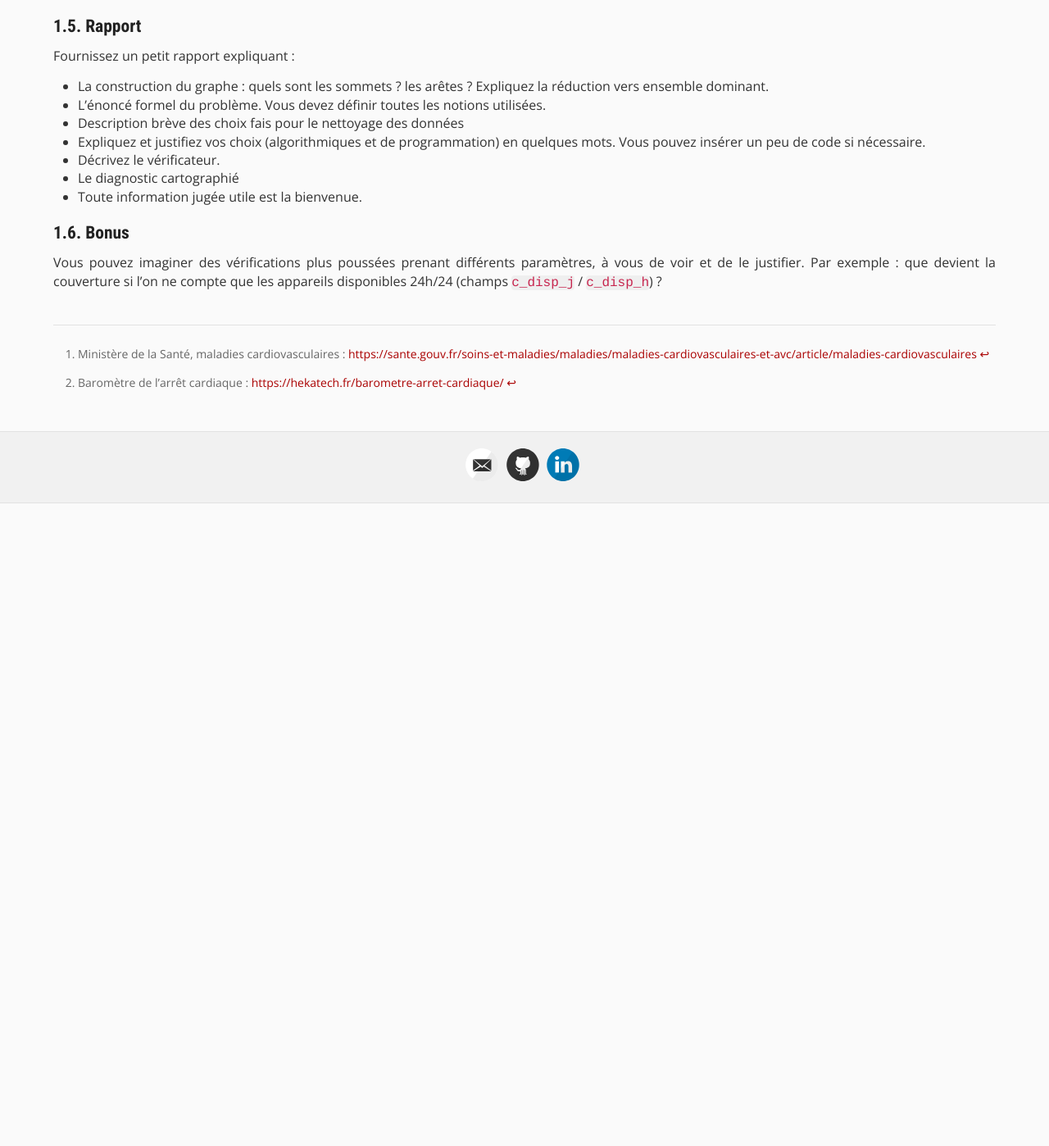
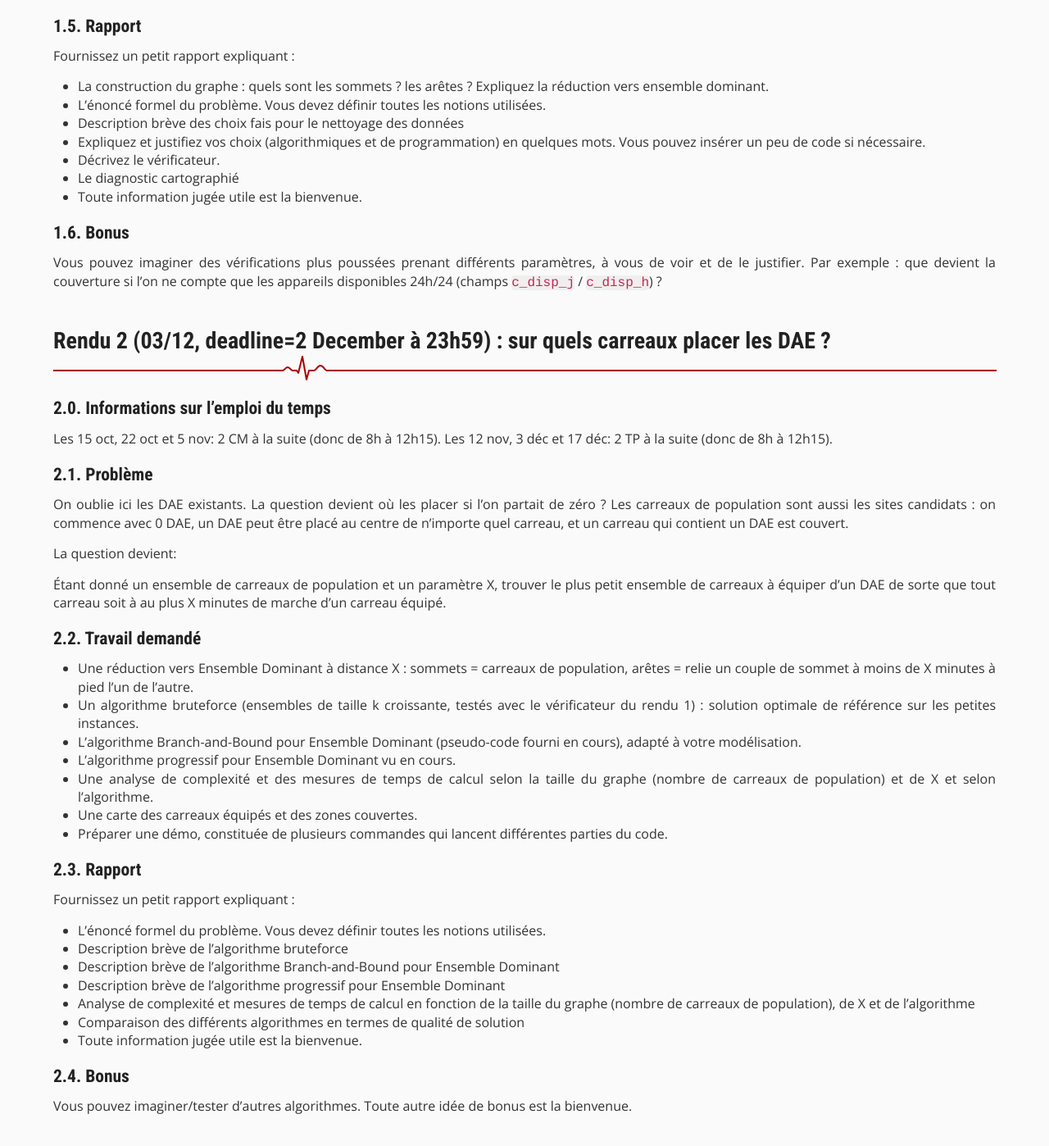
Before and after one commit to MaximeGonthier/MaximeGonthier.github.io, a Jekyll site: the page built from teaching.md, in a window 1280 px wide and 1400 px high, scrolled down 2360 px. Shown: the whole window at 82% size. Built offline with Jekyll 4.4.1, drawn with Linux system fonts in a browser that asks for light colours; before the commit the page ends 2974 px from its top, so only the background shows below that.

Commit message:
updated teaching

```diff
--- a/teaching.md
+++ b/teaching.md
@@ -158,6 +158,52 @@ Fournissez un petit rapport expliquant :
 
 Vous pouvez imaginer des vérifications plus poussées prenant différents paramètres, à vous de voir et de le justifier. Par exemple : que devient la couverture si l'on ne compte que les appareils disponibles 24h/24 (champs `c_disp_j` / `c_disp_h`) ?
 
+## Rendu 2 (03/12, deadline=2 December à 23h59) : sur quels carreaux placer les DAE ?
+{: #rendu-2 .section-heading .section-heading--ecg}
+
+<div class="ecg-divider" aria-hidden="true">
+  <span class="ecg-line ecg-line--before"></span>
+  <svg class="ecg-beat" viewBox="0 0 72 34" width="72" height="34" focusable="false"><path pathLength="1" d="M0 20H10C12 20 13 16 16 16C19 16 20 20 22 20H27L29 23L34 3L39 31L42 20H48C51 20 52 14 56 14C60 14 61 20 64 20H72"/></svg>
+  <span class="ecg-line ecg-line--after"></span>
+</div>
+
+### 2.0. Informations sur l'emploi du temps
+Les 15 oct, 22 oct et 5 nov: 2 CM à la suite (donc de 8h à 12h15).
+Les 12 nov, 3 déc et 17 déc: 2 TP à la suite (donc de 8h à 12h15).
+
+### 2.1. Problème
+
+On oublie ici les DAE existants. La question devient où les placer si l'on partait de zéro ? Les carreaux de population sont aussi les sites candidats : on commence avec 0 DAE, un DAE peut être placé au centre de n'importe quel carreau, et un carreau qui contient un DAE est couvert.
+
+La question devient:
+> Étant donné un ensemble de carreaux de population et un paramètre X, trouver le plus petit ensemble de carreaux à équiper d'un DAE de sorte que tout carreau soit à au plus X minutes de marche d'un carreau équipé.
+
+### 2.2. Travail demandé
+
+- Une réduction vers Ensemble Dominant à distance X : sommets = carreaux de population, arêtes = relie un couple de sommet à moins de X minutes à pied l'un de l'autre.
+- Un algorithme bruteforce (ensembles de taille k croissante, testés avec le vérificateur du rendu 1) : solution optimale de référence sur les petites instances.
+- L'algorithme Branch-and-Bound pour Ensemble Dominant (pseudo-code fourni en cours), adapté à votre modélisation.
+- L'algorithme progressif pour Ensemble Dominant vu en cours.
+- Une analyse de complexité et des mesures de temps de calcul selon la taille du graphe (nombre de carreaux de population) et de X et selon l'algorithme.
+- Une carte des carreaux équipés et des zones couvertes.
+- Préparer une démo, constituée de plusieurs commandes qui lancent différentes parties du code.
+
+### 2.3. Rapport
+
+Fournissez un petit rapport expliquant :
+
+- L'énoncé formel du problème. Vous devez définir toutes les notions utilisées.
+- Description brève de l'algorithme bruteforce
+- Description brève de l'algorithme Branch-and-Bound pour Ensemble Dominant
+- Description brève de l'algorithme progressif pour Ensemble Dominant
+- Analyse de complexité et mesures de temps de calcul en fonction de la taille du graphe (nombre de carreaux de population), de X et de l'algorithme
+- Comparaison des différents algorithmes en termes de qualité de solution
+- Toute information jugée utile est la bienvenue.
+
+### 2.4. Bonus
+
+Vous pouvez imaginer/tester d'autres algorithmes. Toute autre idée de bonus est la bienvenue.
+
 </div>
 
 <div lang="en" markdown="1">
@@ -279,6 +325,53 @@ Provide a short report explaining:
 
 You can design more thorough checks that take other parameters into account; it is up to you, as long as you justify them. For example: how does coverage change if you only count devices available 24/7 (fields `c_disp_j` / `c_disp_h`)?
 
+## Milestone 2 (Dec 3, deadline=December 2 at 23h59): which cells should get the AEDs?
+{: #milestone-2 .section-heading .section-heading--ecg}
+
+<div class="ecg-divider" aria-hidden="true">
+  <span class="ecg-line ecg-line--before"></span>
+  <svg class="ecg-beat" viewBox="0 0 72 34" width="72" height="34" focusable="false"><path pathLength="1" d="M0 20H10C12 20 13 16 16 16C19 16 20 20 22 20H27L29 23L34 3L39 31L42 20H48C51 20 52 14 56 14C60 14 61 20 64 20H72"/></svg>
+  <span class="ecg-line ecg-line--after"></span>
+</div>
+
+### 2.0. Schedule
+
+- Oct 15, Oct 22 and Nov 5: two lectures back to back (so from 8:00 to 12:15).
+- Nov 12, Dec 3 and Dec 17: two lab sessions back to back (so from 8:00 to 12:15).
+
+### 2.1. Problem
+
+Here we set the existing AEDs aside: where would you place them if you were starting from scratch? The population cells are also the candidate sites: you start with 0 AEDs, an AED can be placed at the center of any cell, and a cell that contains an AED is covered.
+
+The question becomes:
+> Given a set of population cells and a parameter X, find the smallest set of cells to equip with an AED such that every cell is within X minutes' walk of an equipped cell.
+
+### 2.2. Required work
+
+- A reduction to Dominating Set at distance X: vertices = population cells, edges = pairs of vertices within X minutes' walk of each other.
+- A brute-force algorithm (sets of increasing size k, tested with the checker from milestone 1): the optimal reference solution on small instances.
+- The Branch-and-Bound algorithm for Dominating Set (pseudo-code given in class), adapted to your model.
+- The progressive algorithm for Dominating Set seen in class.
+- A complexity analysis and running-time measurements as a function of the graph size (number of population cells), of X and of the algorithm.
+- A map of the equipped cells and of the covered areas.
+- Prepare a demo made of several commands, each running a different part of the code.
+
+### 2.3. Report
+
+Provide a short report explaining:
+
+- The formal statement of the problem. You must define every notion you use.
+- A brief description of the brute-force algorithm.
+- A brief description of the Branch-and-Bound algorithm for Dominating Set.
+- A brief description of the progressive algorithm for Dominating Set.
+- The complexity analysis and running-time measurements as a function of the graph size (number of population cells), of X and of the algorithm.
+- A comparison of the solution quality of the different algorithms.
+- Any other information you find useful is welcome.
+
+### 2.4. Bonus
+
+You can design and test other algorithms. Any other bonus idea is welcome.
+
 </div>
 
 </div>
```
